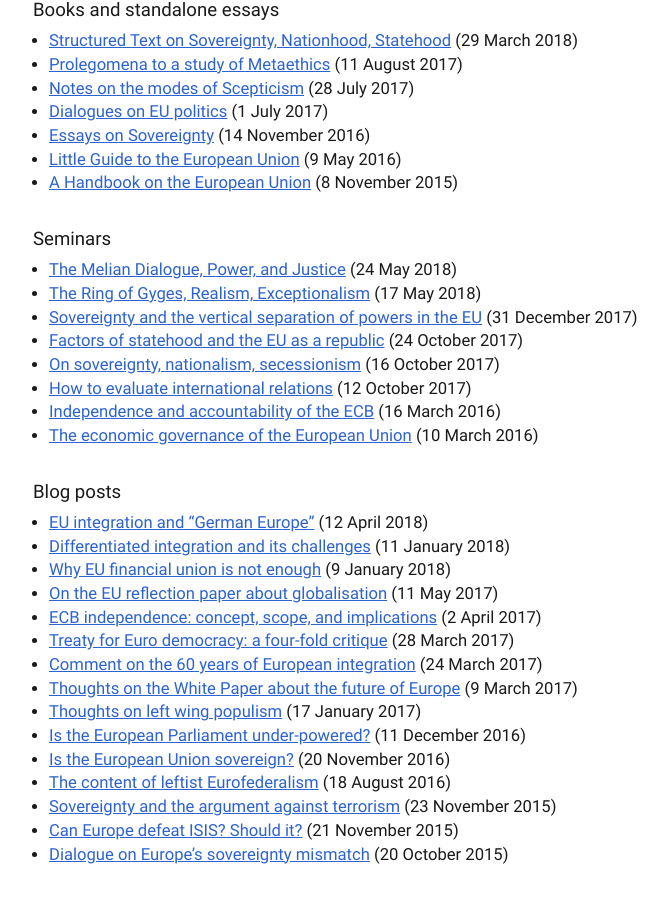
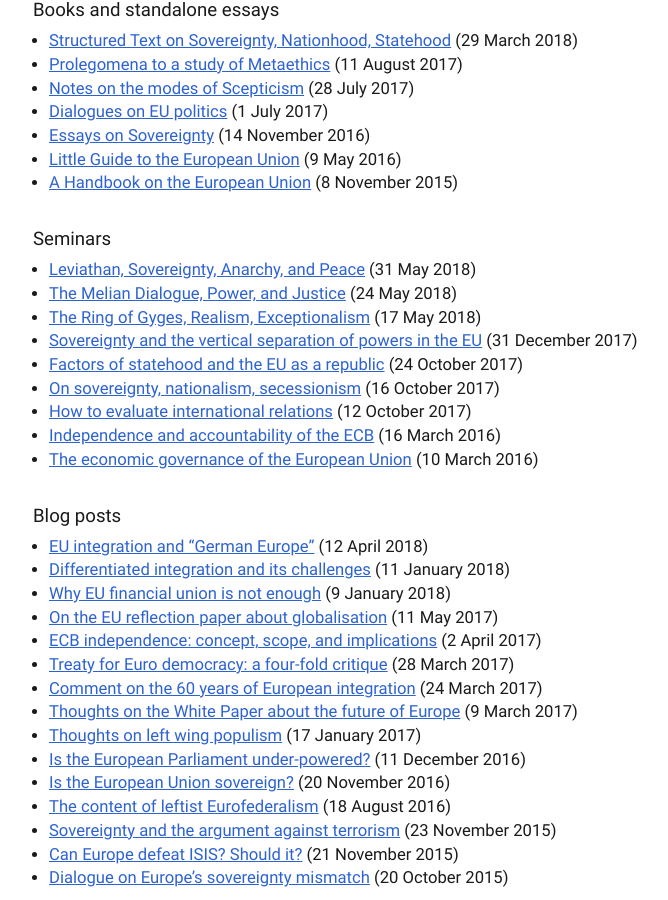
Before and after one commit to protesilaos/protesilaos.github.io, a Jekyll site: the page built from _pages/author.md, in a window 1280 px wide and 900 px high, scrolled down 1006 px. Shown: the whole window, without its empty margins (271-939 px from the left). Built offline with Jekyll 4.4.1, drawn with Linux system fonts in a browser that asks for light colours.

Commit message:
Add latest seminar to selected works

```diff
--- a/_pages/author.md
+++ b/_pages/author.md
@@ -43,6 +43,7 @@
 
 ### Seminars
 
+- [Leviathan, Sovereignty, Anarchy, and Peace](/seminars/leviathan-sovereignty-anarchy-peace/) (31 May 2018)
 - [The Melian Dialogue, Power, and Justice](/seminars/melian-dialogue-realism/) (24 May 2018)
 - [The Ring of Gyges, Realism, Exceptionalism](/seminars/ring-gyges-realism-exceptionalism/) (17 May 2018)
 - [Sovereignty and the vertical separation of powers in the EU](/seminars/sovereignty-eu-federation/) (31 December 2017)
```
